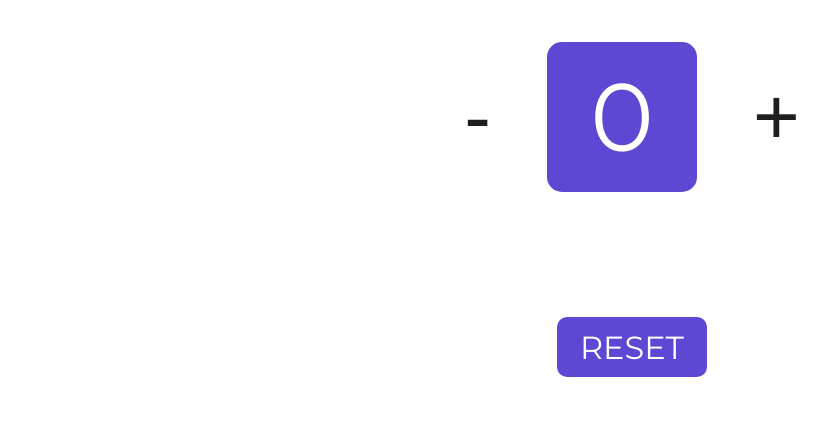
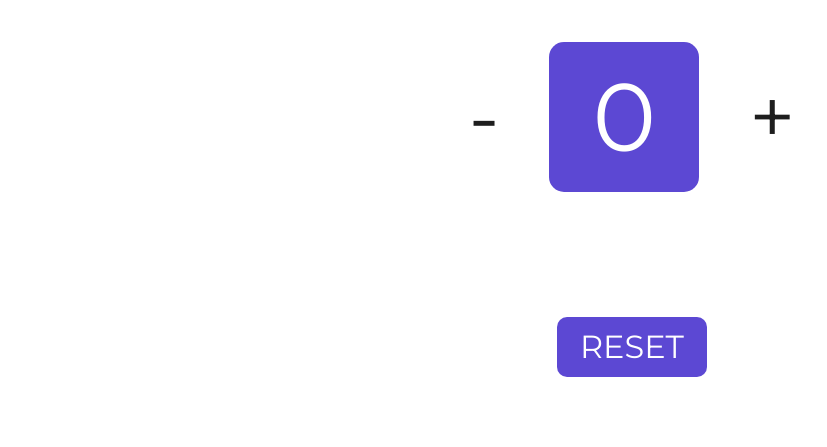
Before and after one commit to anatplt/ReactCounter, a React (Vite) app: page / in a window 1280 px wide. Shown: the part 244-691 px from the top of the page, without its empty margins (8-835 px from the left). Built offline with nearby package versions, Linux system fonts and the light colour scheme; the HTML template or start-up script is replaced by a standard one.

Commit message:
reset CSS all button

```diff
--- a/src/App.css
+++ b/src/App.css
@@ -5,6 +5,9 @@ body {
 }
 h1 {
   font-size: 48px;
+}
+button {
+  all: unset;
 }
 
 /* =========SECTION======== */
@@ -42,15 +45,11 @@ main > div:first-child p {
 }
 .decrement,
 .increment {
-  background: none;
-  border: none;
   color: #1e1e1e;
   font-size: 80px;
 }
 main > div:last-child button {
   background-color: #5c48d3;
-  border: none;
-  font-family: inherit;
   font-size: 32px;
   color: white;
   border-radius: 10px;
@@ -61,6 +60,7 @@ main > div:last-child {
   height: 10vh;
   display: flex;
   justify-content: center;
+  text-align: center;
 }
 footer {
   display: flex;
```
